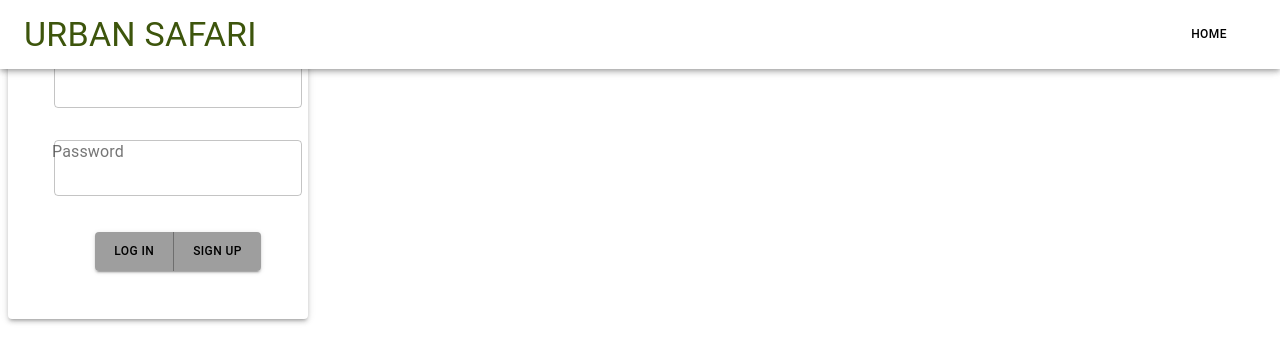
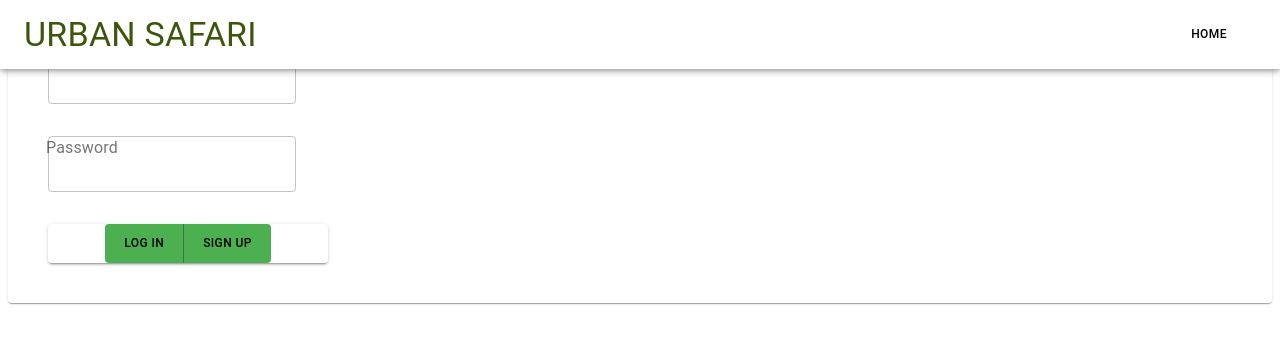
Before and after one commit to FSA2204-ATeam/Capstone-Project, a React app: page /login in a window 1280 px wide. Shown: the top 362 px of the page. Built offline with nearby package versions, Linux system fonts and the light colour scheme; no server answers.

Commit message:
working on grid mui element tag

```diff
--- a/client/components/PopUpWindowLogin.js
+++ b/client/components/PopUpWindowLogin.js
@@ -34,7 +34,6 @@ const PopUpWindowLogin = () => {
   };
 
   const closeLoginPopover = (event) => {
-    () => alert('You logged in!');
     setLoginButtonOn(event.target);
   }
 
@@ -44,19 +43,19 @@ const PopUpWindowLogin = () => {
 
   return (
     <Card
-      xs={12}
-      md={6}
-      lg={3}
-      elevation={3}
-      className={classes.p}
-      variant="elevation"
-      style={{ background: '#FFFFFF' }}
+      // xs={12}
+      // md={6}
+      // lg={3}
+      // elevation={3}
+      // className={classes.p}
+      // variant="elevation"
+      // style={{ background: '#FFFFFF' }}
     >
       <CardActions>
         {!signupButton ? (
         <form onSubmit={handleSubmit}>
-          <Grid container alignItems="center" direction="column">
-            <Grid item>
+          <Grid  direction="column" container>
+            <Grid item >
               <TextField
                 id="username-input"
                 name="username"
@@ -67,7 +66,7 @@ const PopUpWindowLogin = () => {
                 onChange={handleChange}
               />
             </Grid>
-            <Grid item>
+            <Grid item >
               <TextField
                 id="password"
                 name="password"
@@ -80,8 +79,9 @@ const PopUpWindowLogin = () => {
             </Grid>
             <ButtonGroup
               variant="contained"
+              size="medium"
               color="secondary"
-              // style={{ display: 'flex', background: '#94C973' }}
+              style={{justifyContent: "center"}}
             >
             <Button
               type="submit"
--- a/client/theme.js
+++ b/client/theme.js
@@ -8,7 +8,7 @@ const theme = createTheme({
       main: purple[500],
     },
     secondary: {
-      main: grey[500],
+      main: green[500],
       contrastText: black
     },
     typography: {
```
